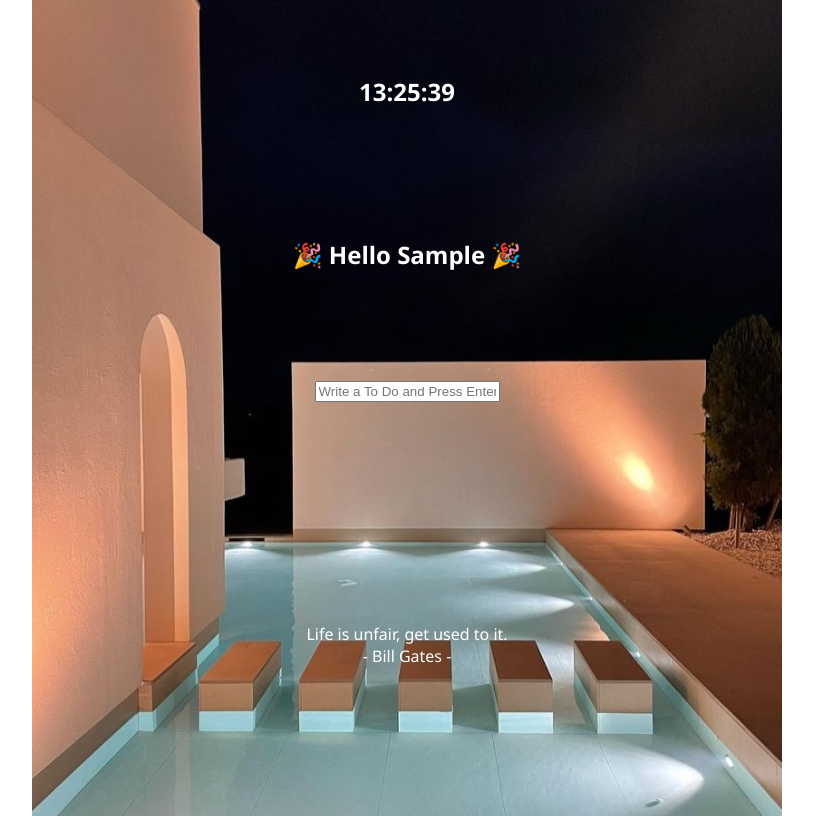
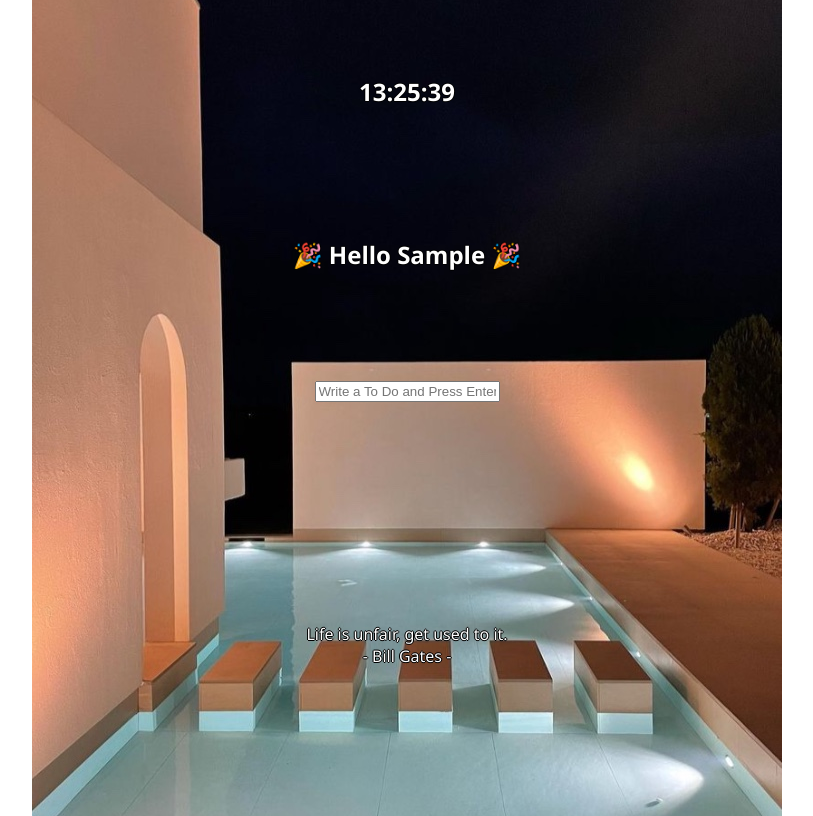
Before and after one commit to MrPaidHoliday/Nomad_JS_finalAssign, a plain HTML site: page index.html in a window 1280 px wide. Both pictures are taken after typing "Sample" into the empty fields and a click on the input "Log in". Shown: the whole page, without its empty margins (233-1046 px from the left). Drawn offline with Linux system fonts and the light colour scheme.

Commit message:
Update style.css

```diff
--- a/css/style.css
+++ b/css/style.css
@@ -9,23 +9,23 @@ body {
 }
 
 #clock {
-    font-size: xx-largel; font-family: 'Segoe UI', Tahoma, Geneva, Verdana, sans-serif;font-weight: bold;color: white;
+    font-size: xx-largel; font-family: 'Segoe UI', Tahoma, Geneva, Verdana, sans-serif;font-weight: bold;color: white; text-shadow: -1px 0 #000, 0 1px #000, 1px 0 #000, 0 -1px #000;
 }
 
 #greeting {
-    font-size: x-large; font-family: 'Segoe UI', Tahoma, Geneva, Verdana, sans-serif, Arial, sans-serif;color: white;
+    font-size: x-large; font-family: 'Segoe UI', Tahoma, Geneva, Verdana, sans-serif, Arial, sans-serif;color: white; text-shadow: -1px 0 #000, 0 1px #000, 1px 0 #000, 0 -1px #000;
 }
 
 #todo-list {
-    font-family: 'Segoe UI', Tahoma, Geneva, Verdana, sans-serif; color: white;
+    font-family: 'Segoe UI', Tahoma, Geneva, Verdana, sans-serif; color: white; text-shadow: -1px 0 #000, 0 1px #000, 1px 0 #000, 0 -1px #000;
 }
 
 #quote {
-        font-family: 'Segoe UI', Tahoma, Geneva, Verdana, sans-serif; color: white; display: block;
+        font-family: 'Segoe UI', Tahoma, Geneva, Verdana, sans-serif; color: white; display: block; text-shadow: -1px 0 #000, 0 1px #000, 1px 0 #000, 0 -1px #000;
 }
 
 #weather {
-    font-family: 'Segoe UI', Tahoma, Geneva, Verdana, sans-serif; color: white;
+    font-family: 'Segoe UI', Tahoma, Geneva, Verdana, sans-serif; color: white; text-shadow: -1px 0 #000, 0 1px #000, 1px 0 #000, 0 -1px #000;
 }
 
 .newline {
```
